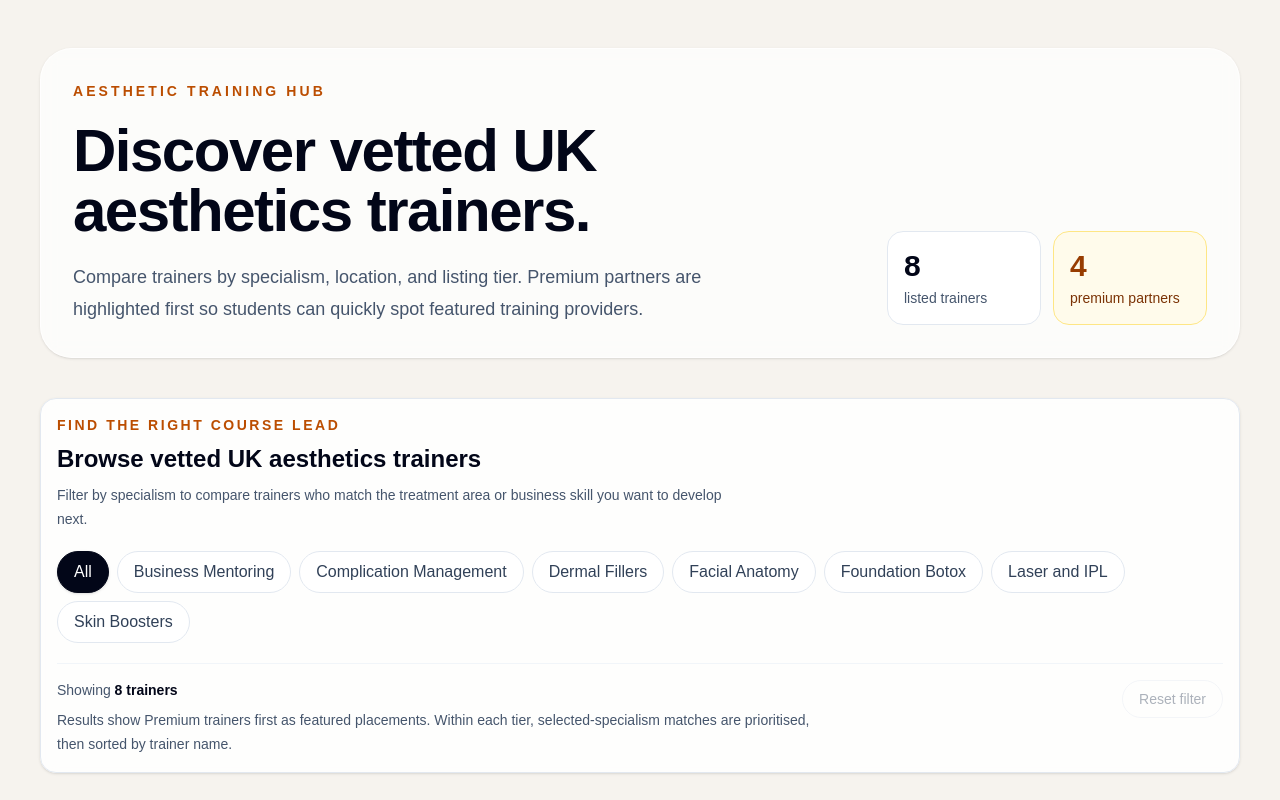
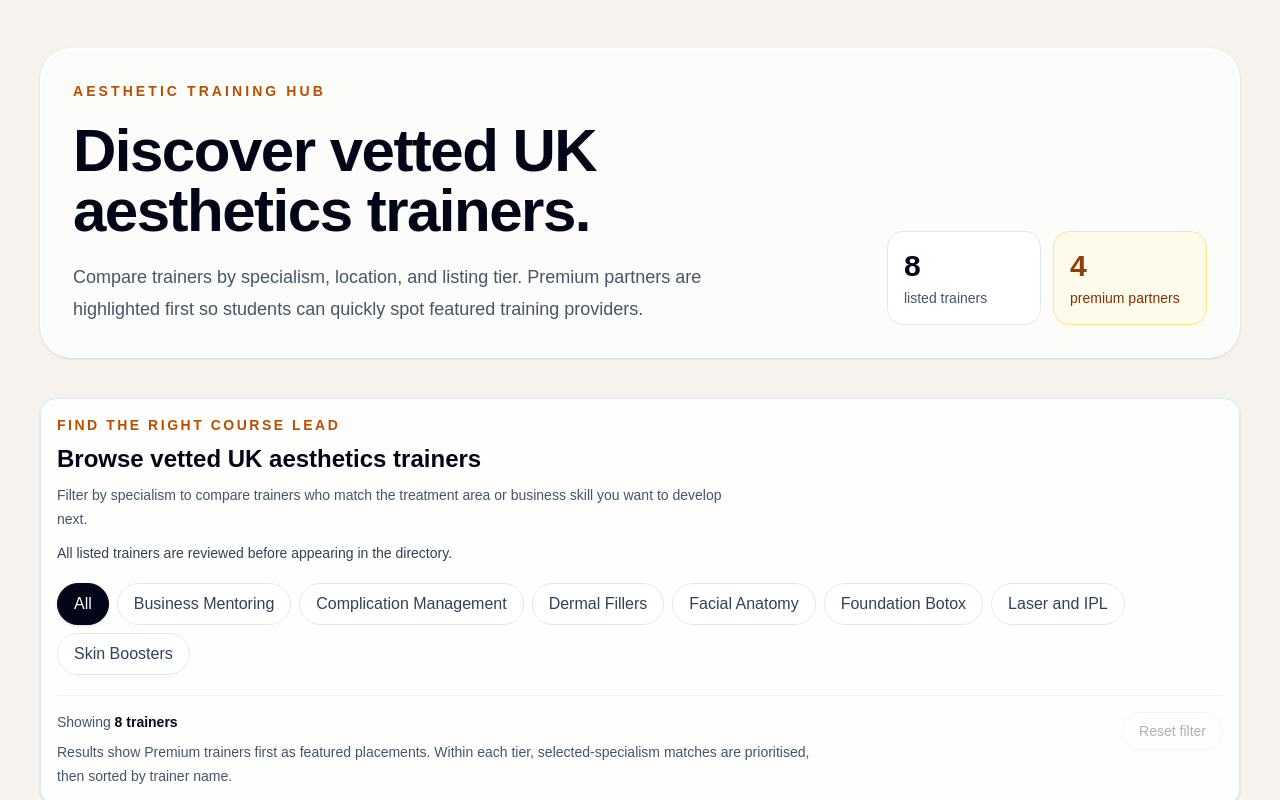
Before and after one commit to ElaiElaiElai1113/AestheticHub, a Next.js app: page / in a window 1280 px wide. Shown: the top 800 px of the page. Built offline with nearby package versions, Linux system fonts and the light colour scheme.

Commit message:
copy: add directory trust microcopy

```diff
--- a/app/components/practitioner-directory.tsx
+++ b/app/components/practitioner-directory.tsx
@@ -58,6 +58,10 @@ export function PractitionerDirectory({
             <p className="mt-2 max-w-2xl text-sm leading-6 text-slate-600">
               Filter by specialism to compare trainers who match the treatment
               area or business skill you want to develop next.
+            </p>
+            <p className="mt-3 max-w-2xl text-sm font-medium text-slate-700">
+              All listed trainers are reviewed before appearing in the
+              directory.
             </p>
           </div>
 
```
